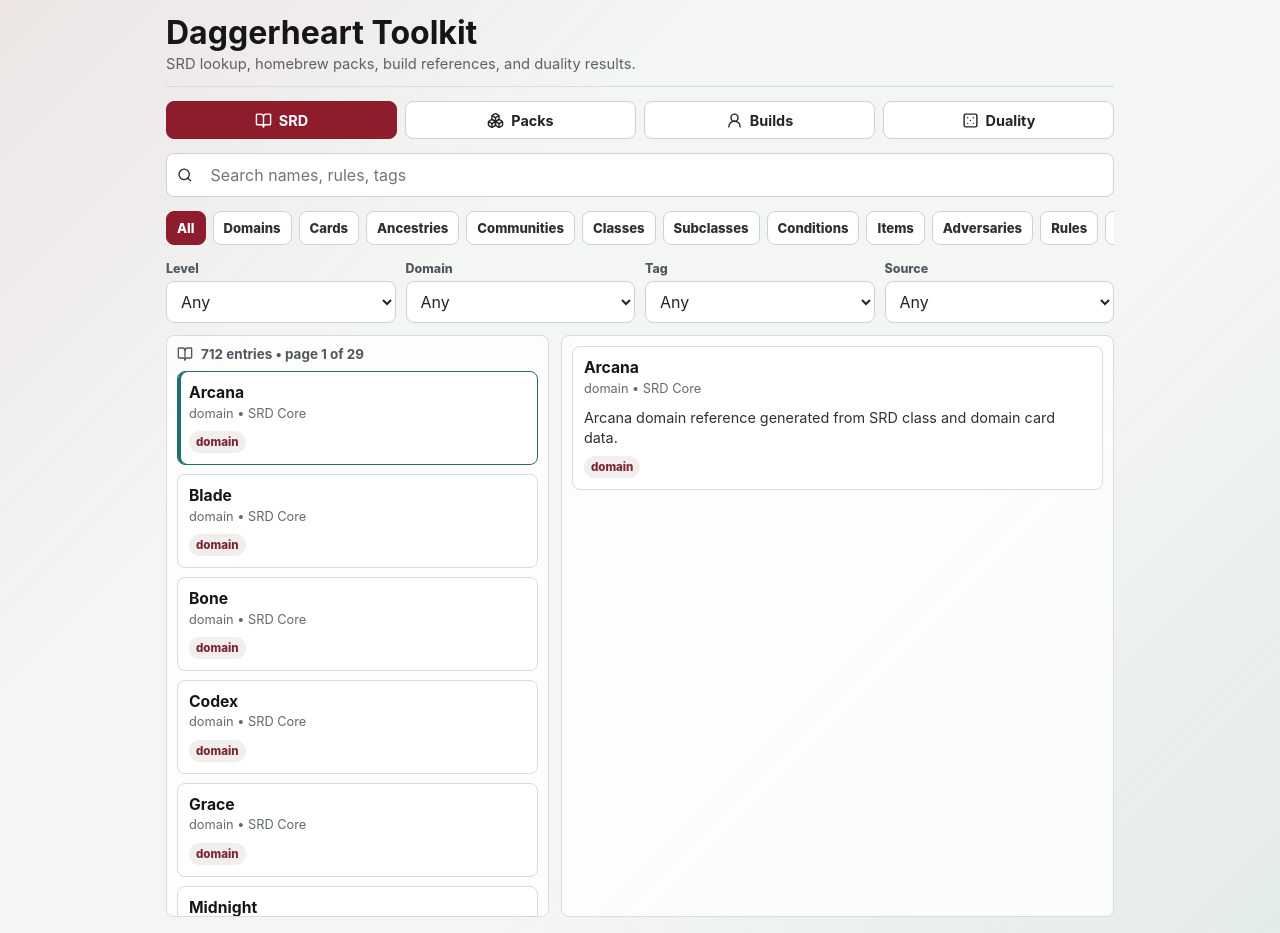
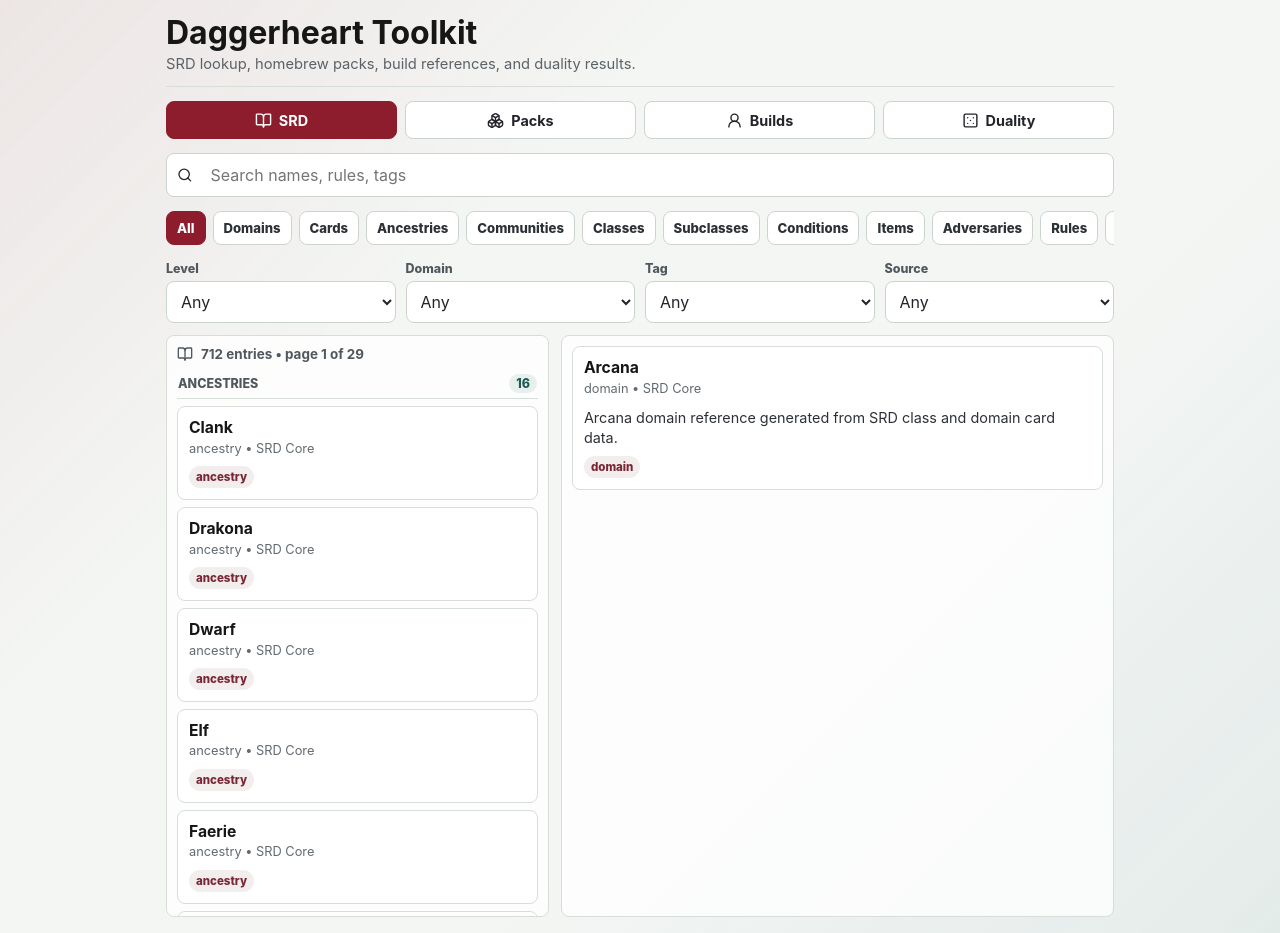
Before and after one commit to IntaluStudio/owlheart, a React (Vite) app: page / in a window 1280 px wide. Built offline with nearby package versions, Linux system fonts and the light colour scheme.

Commit message:
Group SRD browser results

```diff
--- a/src/components/SrdBrowser.tsx
+++ b/src/components/SrdBrowser.tsx
@@ -3,6 +3,7 @@
 import { ContentCard } from "./ContentCard";
 import { CONTENT_TYPES, type ContentEntry, type ContentFilters, type ContentType } from "../lib/types";
 import { filterContent, getFilterOptions } from "../lib/contentIndex";
+import { groupSrdResults } from "../lib/srdResultGrouping";
 
 type SrdBrowserProps = {
   entries: ContentEntry[];
@@ -41,8 +42,13 @@
   const results = useMemo(() => filterContent(entries, filters), [entries, filters]);
   const pageCount = Math.max(1, Math.ceil(results.length / SRD_PAGE_SIZE));
   const currentPage = Math.min(page, pageCount);
-  const visibleResults = results.slice((currentPage - 1) * SRD_PAGE_SIZE, currentPage * SRD_PAGE_SIZE);
+  const visibleResults = useMemo(
+    () => results.slice((currentPage - 1) * SRD_PAGE_SIZE, currentPage * SRD_PAGE_SIZE),
+    [currentPage, results],
+  );
+  const visibleGroups = useMemo(() => groupSrdResults(visibleResults), [visibleResults]);
   const selected = results.find((entry) => entry.id === selectedId) ?? results[0];
+  const selectedIsFeatureEntry = selected ? ["ancestry", "community", "class", "subclass"].includes(selected.type) : false;
 
   const updateFilters = (patch: Partial<ContentFilters>) => {
     setFilters((current) => ({ ...current, ...patch }));
@@ -144,8 +150,16 @@
             <BookOpen size={16} aria-hidden="true" />
             {results.length} entries • page {currentPage} of {pageCount}
           </div>
-          {visibleResults.map((entry) => (
-            <ContentCard key={entry.id} entry={entry} compact selected={entry.id === selected?.id} onClick={() => setSelectedId(entry.id)} />
+          {visibleGroups.map((group) => (
+            <section key={group.key} className="result-group">
+              <div className="result-group__header">
+                <span>{group.label}</span>
+                <span>{group.entries.length}</span>
+              </div>
+              {group.entries.map((entry) => (
+                <ContentCard key={entry.id} entry={entry} compact selected={entry.id === selected?.id} onClick={() => setSelectedId(entry.id)} />
+              ))}
+            </section>
           ))}
           <div className="pager" aria-label="SRD result pagination">
             <button type="button" className="button" onClick={() => setPage((value) => Math.max(1, value - 1))} disabled={currentPage <= 1}>
@@ -157,7 +171,7 @@
           </div>
         </div>
         <div className="detail-pane" aria-live="polite">
-          {selected ? <ContentCard entry={selected} /> : <p className="empty-state">No matching entries.</p>}
+          {selected ? <ContentCard entry={selected} collapsible={selectedIsFeatureEntry} featureFirst={selectedIsFeatureEntry} /> : <p className="empty-state">No matching entries.</p>}
         </div>
       </div>
     </section>
--- /dev/null
+++ b/src/lib/srdResultGrouping.ts
@@ -0,0 +1,89 @@
+import type { ContentEntry, ContentType } from "./types";
+
+export type SrdResultGroup = {
+  key: string;
+  label: string;
+  entries: ContentEntry[];
+};
+
+const TYPE_LABELS: Record<ContentType, string> = {
+  domain: "Domains",
+  "domain-card": "Domain Cards",
+  ancestry: "Ancestries",
+  community: "Communities",
+  class: "Classes",
+  subclass: "Subclasses",
+  condition: "Conditions",
+  item: "Items",
+  adversary: "Adversaries",
+  rule: "Rules",
+  ability: "Abilities",
+};
+
+function toTitleCase(value: string) {
+  return value
+    .split(/[-_\s]+/)
+    .filter(Boolean)
+    .map((word) => word.charAt(0).toUpperCase() + word.slice(1))
+    .join(" ");
+}
+
+function equipmentTypeLabel(entry: ContentEntry) {
+  const equipmentType = entry.system?.equipmentType;
+  return typeof equipmentType === "string" && equipmentType ? toTitleCase(equipmentType) : "Other Items";
+}
+
+function groupInfo(entry: ContentEntry) {
+  if (entry.type === "domain-card") {
+    const domain = entry.domain ? toTitleCase(entry.domain) : "Other Domains";
+    const level = entry.level !== undefined ? `Level ${entry.level}` : "Any Level";
+    return {
+      key: `domain-card:${domain}:${entry.level ?? "any"}`,
+      label: `${domain} - ${level}`,
+    };
+  }
+
+  if (entry.type === "item") {
+    const label = equipmentTypeLabel(entry);
+    return {
+      key: `item:${label}`,
+      label,
+    };
+  }
+
+  return {
+    key: `type:${entry.type}`,
+    label: TYPE_LABELS[entry.type],
+  };
+}
+
+function groupSortValue(group: SrdResultGroup) {
+  const first = group.entries[0];
+
+  if (first?.type === "domain-card") {
+    return `${first.domain ?? "zz"}:${String(first.level ?? 99).padStart(2, "0")}`;
+  }
+
+  if (first?.type === "item" && group.label === "Other Items") {
+    return "zzzz";
+  }
+
+  return group.label;
+}
+
+export function groupSrdResults(entries: ContentEntry[]): SrdResultGroup[] {
+  const groups = new Map<string, SrdResultGroup>();
+
+  for (const entry of entries) {
+    const info = groupInfo(entry);
+    const group = groups.get(info.key);
+
+    if (group) {
+      group.entries.push(entry);
+    } else {
+      groups.set(info.key, { ...info, entries: [entry] });
+    }
+  }
+
+  return [...groups.values()].sort((left, right) => groupSortValue(left).localeCompare(groupSortValue(right)));
+}
--- a/src/styles.css
+++ b/src/styles.css
@@ -263,6 +263,37 @@
   color: #50575d;
   font-size: 0.84rem;
   font-weight: 700;
+}
+
+.result-group {
+  display: grid;
+  gap: 7px;
+  margin-top: 10px;
+}
+
+.result-group__header {
+  display: flex;
+  align-items: center;
+  justify-content: space-between;
+  gap: 8px;
+  border-bottom: 1px solid #d7ddd8;
+  color: #50575d;
+  padding: 2px 1px 5px;
+  font-size: 0.78rem;
+  font-weight: 820;
+  text-transform: uppercase;
+}
+
+.result-group__header span:last-child {
+  border-radius: 999px;
+  background: #e8f0ed;
+  color: #1f5a55;
+  padding: 2px 7px;
+  text-transform: none;
+}
+
+.result-group .content-card {
+  margin-top: 0;
 }
 
 .stat-strip {
```
Also changed, not shown: 1 other file (tests, documents, lock files or other folders).
